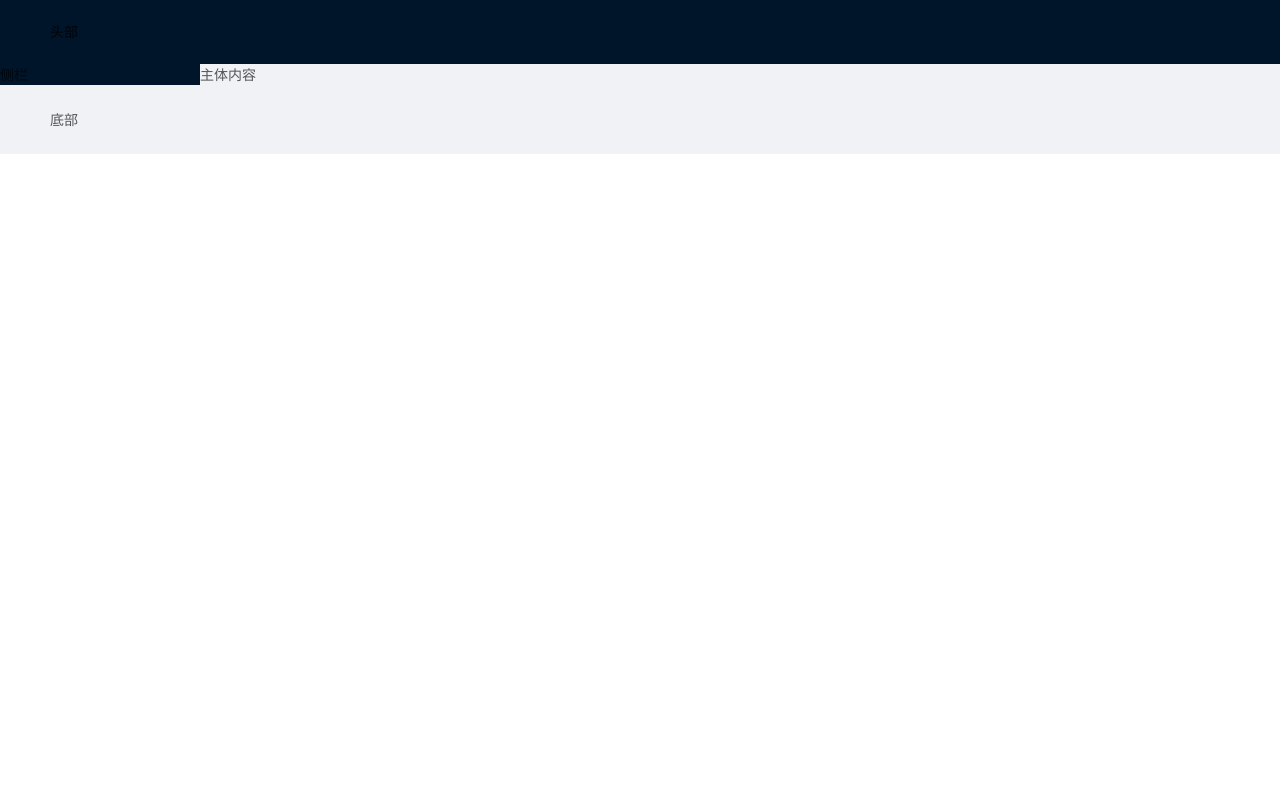
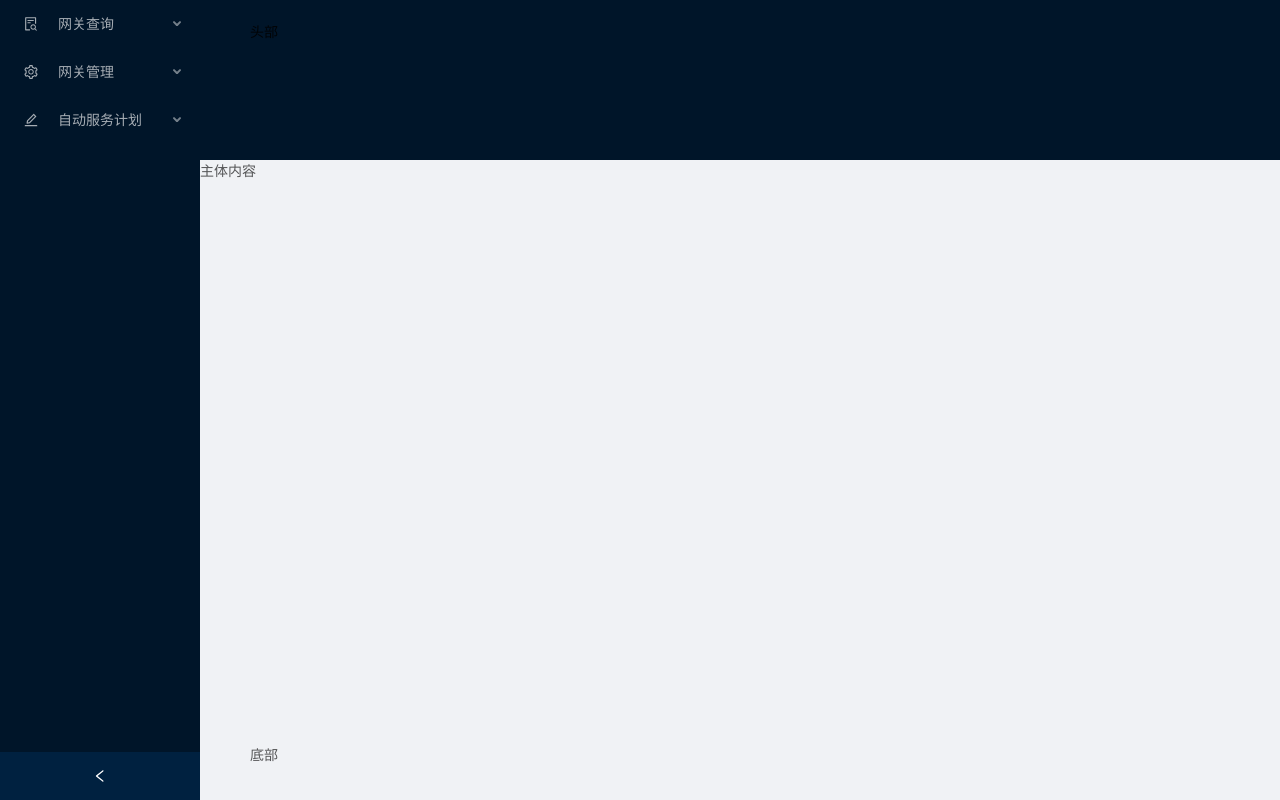
Before and after one commit to YuzhuoZhang/data-gateway-frontend, a React (Create React App) app: page / in a window 1280 px wide. Built offline with nearby package versions, Linux system fonts and the light colour scheme.

Commit message:
sider完毕

```diff
--- a/src/views/home/home.css
+++ b/src/views/home/home.css
@@ -1,9 +1,10 @@
+
 .home-header{
-    height: 20%;
+    height: 20vh;
 }
-.home-main{
-    height: 70%;
+.home-content{
+    height: 70vh;
 }
 .home-footer{
-    height: 10%;
+    height: 10vh;
 }
--- a/src/views/home/home.jsx
+++ b/src/views/home/home.jsx
@@ -1,21 +1,91 @@
 import React from 'react'
-import { Redirect } from 'react-router-dom'
-import { Layout } from 'antd'
+import { Redirect ,Link } from 'react-router-dom'
+import { Layout, Menu } from 'antd'
+import {
+    FileSearchOutlined,
+    SettingOutlined,
+    EditOutlined
+  } from '@ant-design/icons'
 
 import './home.css'
 
 const { Header, Content, Footer, Sider } = Layout
+const {SubMenu, Item} = Menu
 
 export default class Home extends React.Component{
+
+    state={
+        collapsed: false
+    }
+
+    onCollapse= collapsed => {
+        this.setState({ collapsed })
+    }
+
     render(){
         return (
             <Layout>
-                <Header className='home-header'>头部</Header>
+
+                <Sider collapsible collapsed={this.state.collapsed} onCollapse={this.onCollapse}>
+                    <Menu theme='dark' mode='inline'>
+                        <SubMenu
+                            key='ds'
+                            title={
+                                <span>
+                                    <FileSearchOutlined/>
+                                    <span>网关查询</span>
+                                </span>
+                            }
+                        >
+                            <Item key='1'><Link to='/login'>索引查询</Link></Item>
+                            <Item key='2'><Link to=''>数据源查询</Link></Item>
+                        </SubMenu>
+                        <SubMenu
+                            key='gm'
+                            title={
+                                <span>
+                                    <SettingOutlined />
+                                    <span>网关管理</span>
+                                </span>
+                            }
+                        >
+                            <Item key='3'>数据通道管理</Item>
+                            <Item key='4'>数据类型转换维护</Item>
+                            <Item key='5'>行列置换预案维护</Item>
+                        </SubMenu>
+                        <SubMenu
+                            key='ap'
+                            title={
+                                <span>
+                                    <EditOutlined />
+                                    <span>自动服务计划</span>
+                                </span>
+                            }
+                        >
+                            <Item key='6'>自动服务参数维护</Item>
+                            <Item key='7'>异常报警短信设置</Item>
+                            <Item key='8'>服务计划管理</Item>
+                            <Item key='9'>自动服务时间日志</Item>
+                        </SubMenu>
+                    </Menu>
+                </Sider>
+
                 <Layout className='home-main'>
-                    <Sider>侧栏</Sider>
-                    <Content>主体内容</Content>
+
+                    <Header className='home-header'>
+                        头部
+                    </Header>
+
+                    <Content className='home-content'>
+                        主体内容
+                    </Content>
+
+                    <Footer className='home-footer'>
+                        底部
+                    </Footer>
+
                 </Layout>
-                <Footer className='home-footer'>底部</Footer>
+
             </Layout>
         )
     }
--- a/src/views/welcome/welcome.css
+++ b/src/views/welcome/welcome.css
@@ -13,5 +13,7 @@
 }
 .welcome-title{
     text-align: center;
-    font: bolder;
+    font-style: italic;
+    font-weight: bold;
+    color: #4b6cb7;
 }
```
